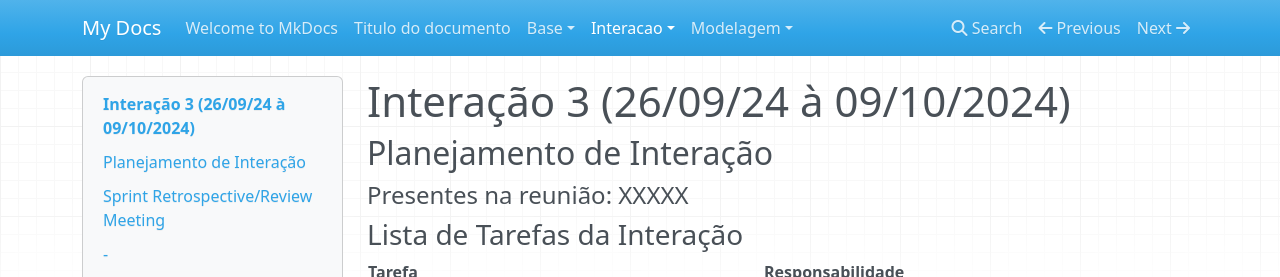
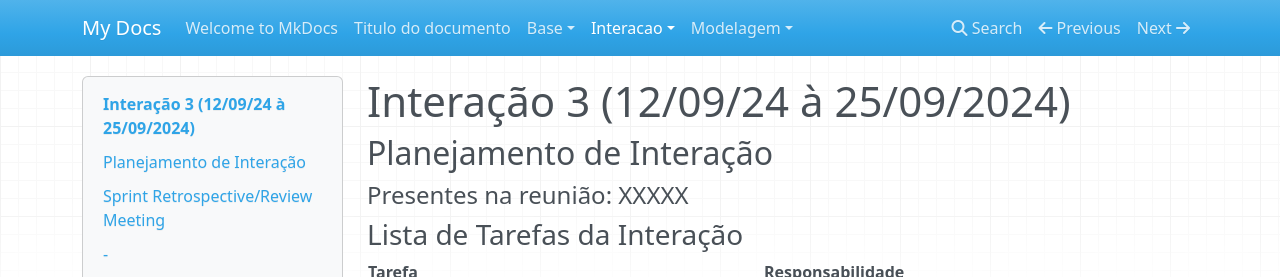
Before and after one commit to Projetos-de-Extensao/PBE_24.2_8001_III_EVE-Plus, an MkDocs documentation site: the page built from docs/interacao/iteracao3.md, in a window 1280 px wide and 900 px high. Shown: the top 277 px of the window. Built offline with MkDocs 1.6.1, drawn with Linux system fonts in a browser that asks for light colours; nearby versions of some CDN libraries.

Commit message:
Update iteracao3.md

```diff
--- a/docs/interacao/iteracao3.md
+++ b/docs/interacao/iteracao3.md
@@ -3,7 +3,7 @@ id: interação3
 title: Interação 3
 ---
 
-# Interação 3 (26/09/24 à 09/10/2024)
+# Interação 3 (12/09/24 à 25/09/2024)
 
 
 ## Planejamento de Interação
```
